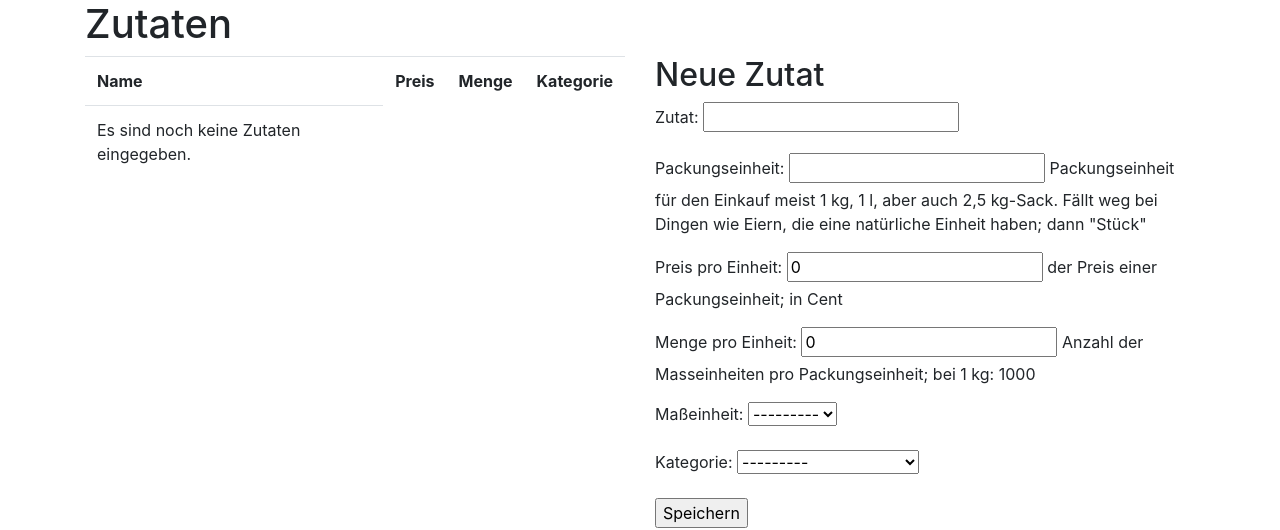
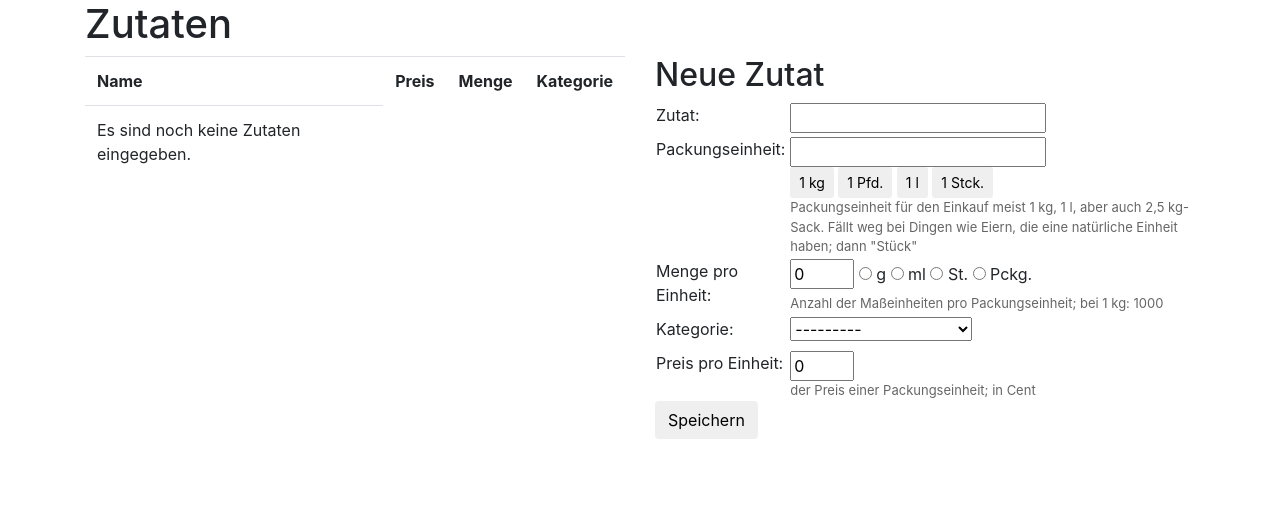
Before and after one commit to jammon/kita-rezepte, a Django app: template kitarezepte/rezepte/templates/rezepte/zutaten.html in a window 1280 px wide. Shown: the part 40-570 px from the top of the page. Run offline with Django 3.2, Linux system fonts and the light colour scheme; the template is opened without the code that fills it: values that come from a table or form of the project are taken from there, others are empty; some libraries are stand-ins or nearby versions.

Commit message:
Zutaten löschen, bessere Darstellung

```diff
--- a/done.txt
+++ b/done.txt
@@ -1,3 +1,4 @@
 x 2019-03-25 Frau Schröder anrufen 02223 703-41
 x 2019-03-25 Models nach Django portieren
 x 2019-05-01 Welche Views brauche ich?
+x 2019-05-29 Wenn man eine Zutat bearbeitet hat, soll man auf die allgemeine Zutatenliste kommen
--- a/kitarezepte/kitarezepte/urls.py
+++ b/kitarezepte/kitarezepte/urls.py
@@ -31,8 +31,9 @@ urlpatterns = [
     path('rezepte/<int:id>/edit/', views.rezepte, {'edit': True}),
     path('rezepte/<slug:slug>', views.rezepte),
     path('rezepte/<slug:slug>/edit/', views.rezepte, {'edit': True}),
-    path('zutaten/', views.zutaten),
+    path('zutaten/', views.zutaten, name="zutaten"),
     path('zutaten/<int:id>', views.zutaten),
+    path('zutaten/delete', views.zutaten_delete),
     path('monat/<int:year>/<int:month>', views.monat),
     path('monat', views.monat),
     path('ajax/set-gang/', ajax.set_gangplan),
--- a/kitarezepte/rezepte/forms.py
+++ b/kitarezepte/rezepte/forms.py
@@ -3,7 +3,12 @@ from django import forms
 
 from .models import Zutat, Rezept, MASSEINHEITEN, ZUTATENKATEGORIEN
 
+
 class ZutatForm(forms.ModelForm):
+    masseinheit = forms.ChoiceField(
+        choices=MASSEINHEITEN,
+        widget=forms.RadioSelect)
+
     class Meta:
         model = Zutat
         fields = ('name', 'einheit', 'preis_pro_einheit', 'menge_pro_einheit',
@@ -13,7 +18,6 @@ class ZutatForm(forms.ModelForm):
             'einheit': 'Packungseinheit',
             'preis_pro_einheit': 'Preis pro Einheit',
             'menge_pro_einheit': 'Menge pro Einheit',
-            'masseinheit': 'Maßeinheit',
             'kategorie': 'Kategorie',
         }
 
--- a/kitarezepte/rezepte/models.py
+++ b/kitarezepte/rezepte/models.py
@@ -83,7 +83,7 @@ class Zutat(models.Model):
         help_text='der Preis einer Packungseinheit; in Cent')
     menge_pro_einheit = models.IntegerField(
         default=0,
-        help_text='Anzahl der Masseinheiten pro Packungseinheit; '
+        help_text='Anzahl der Maßeinheiten pro Packungseinheit; '
         'bei 1 kg: 1000')
     masseinheit = models.CharField(max_length=5, choices=MASSEINHEITEN)
     kategorie = models.CharField(max_length=15, choices=ZUTATENKATEGORIEN)
--- a/kitarezepte/rezepte/static/rezepte/css/main.css
+++ b/kitarezepte/rezepte/static/rezepte/css/main.css
@@ -6,3 +6,28 @@
 	font-size: larger;
 	margin-right: 1em;
 }
+.zutat-form td {
+	vertical-align: top;
+}
+.help_text {
+	font-size: small;
+	color: #666;
+}
+.menge_pro_einheit ul {
+	display: inline;
+	padding-left: 0;
+}
+.errorlist ul {
+	padding-left: 0;
+}
+.errorlist li {
+	list-style: none;
+}
+.menge_pro_einheit li {
+	list-style: none;
+	display: inline;
+}
+#id_menge_pro_einheit,
+#id_preis_pro_einheit {
+	width: 4em;
+}
--- a/kitarezepte/rezepte/templates/rezepte/zutaten.html
+++ b/kitarezepte/rezepte/templates/rezepte/zutaten.html
@@ -31,10 +31,60 @@
     </div>
     <div class="col col-lg-6">
       <h2>{% if zutat_id %}Zutat bearbeiten {% else %}Neue Zutat {% endif %}</h2>
-      <form action="{{ zutat_id }}" method="post">
-        {% csrf_token %}
-        {{ form.as_p }}
-        <input type="submit" value="Speichern">
+      <form action="{{ zutat_id }}" method="post">{% csrf_token %}
+        <table class="zutat-form">
+          <tr>
+            <td>{{ form.name.label_tag }}</td>
+            <td>
+              {{ form.name }}
+              <div  class="text-danger errorlist">{{ form.name.errors }}</div>
+              <div class="help_text">{{ form.name.help_text }}</div>
+            </td>
+          </tr>
+          <tr>
+            <td>{{ form.einheit.label_tag }}</td>
+            <td>
+              {{ form.einheit }}
+              <div>
+                <button type="button" class="btn btn-sm" id="ein_kg">1 kg</button>
+                <button type="button" class="btn btn-sm" id="ein_pfd">1 Pfd.</button>
+                <button type="button" class="btn btn-sm" id="ein_l">1 l</button>
+                <button type="button" class="btn btn-sm" id="ein_st">1 Stck.</button>
+              </div>
+              <div  class="text-danger errorlist">{{ form.einheit.errors }}</div>
+              <div class="help_text">{{ form.einheit.help_text }}</div>
+            </td>
+          </tr>
+          <tr>
+            <td>{{ form.menge_pro_einheit.label_tag }}</td>
+            <td>
+              <div class="menge_pro_einheit">
+                {{ form.menge_pro_einheit }}
+                {{ form.masseinheit }}
+              </div>
+              <div  class="text-danger errorlist">{{ form.menge_pro_einheit.errors }}</div>
+              <div class="help_text">{{ form.menge_pro_einheit.help_text }}</div>
+            </td>
+          </tr>
+          <tr>
+            <td>{{ form.kategorie.label_tag }}</td>
+            <td>
+              {{ form.kategorie }}
+              <div  class="text-danger errorlist">{{ form.kategorie.errors }}</div>
+              <div class="help_text">{{ form.kategorie.help_text }}</div>
+            </td>
+          </tr>
+          <tr>
+            <td>{{ form.preis_pro_einheit.label_tag }}</td>
+            <td>
+              {{ form.preis_pro_einheit }}
+              <div  class="text-danger errorlist">{{ form.preis_pro_einheit.errors }}</div>
+              <div class="help_text">{{ form.preis_pro_einheit.help_text }}</div>
+            </td>
+          </tr>
+        </table>
+
+        <button type="submit" value="Speichern" class="btn btn-default">Speichern</button>
       </form>
       {% if rezepte %}
         <div>
@@ -45,9 +95,31 @@
             {% endfor %}
           </ul>
         </div>
-      {% else %}
+      {% elif zutat_id %}
         <div>{{ zutat.name }} wird zur Zeit in keinem Rezept verwendet.</div>
+        <div>
+          <form action="/zutaten/delete" method="post">{% csrf_token %}
+            <input type="hidden" name="zutat_id" value="{{ zutat.id }}">
+            <button type="submit" class="btn btn-warning" >Löschen</button>
+          </form>
+        </div>
       {% endif %}
+      <div>{{ msg }}</div>
     </div>
   </div>
 {% endblock content %}
+{% block extrascripts %}
+<script>
+function einheit(bez, menge, einh){
+    $('#id_einheit').val(bez);
+    $('#id_menge_pro_einheit').val(menge);
+    $('#id_masseinheit_'+einh).click();
+}
+$(function() {
+  $('#ein_kg').click(function () {einheit('1 kg', 1000, '0')});
+  $('#ein_pfd').click(function () {einheit('1 Pfd.', 500, '0')});
+  $('#ein_l').click(function () {einheit('1 l', 1000, '1')});
+  $('#ein_st').click(function () {einheit('1 Stck.', 1, '2')});
+});
+</script>
+{% endblock extrascripts %}
--- a/kitarezepte/rezepte/utils.py
+++ b/kitarezepte/rezepte/utils.py
@@ -45,6 +45,12 @@ def cent2euro(cent):
     res = "{:.2f}".format(cent / 100.0)
     return res.replace('.', ',')
 
+def euro2cent(euro):
+    """ Calculates the Cents from an Euro string.
+
+    Can raise ValueError
+    """
+    return int(round(100*float(euro.replace(',', '.'))))
 
 TEST_REIS = dict(name="Reis",
             client_id = 1,
--- a/todo.txt
+++ b/todo.txt
@@ -1,3 +1,2 @@
 list_filter auf Kategorien spezifisch für Model machen
 Rezepte.slug akzeptiert keine Sonderzeichen
-Wenn man eine Zutat bearbeitet hat, soll man auf die allgemeine Zutatenliste kommen
```
Also changed, not shown: kitarezepte/rezepte/test_utils.py (+12 -1 lines), kitarezepte/rezepte/views.py (+22 -9 lines).
